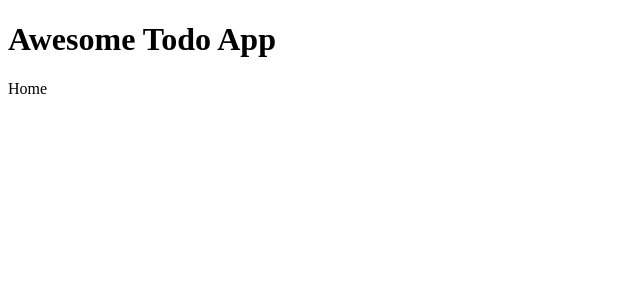
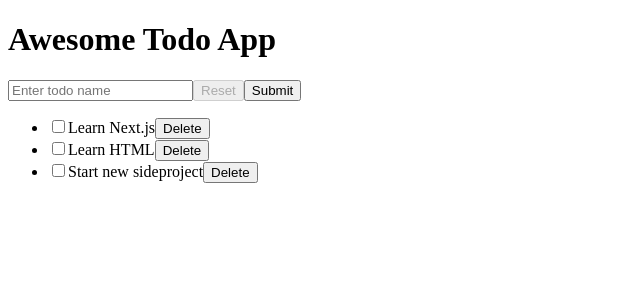
Before and after one commit to mohofo7/nextjs-todoapp, a Next.js app: page / in a window 1280 px wide. Shown: the top 300 px of the page, without its empty margins (0-640 px from the left). Built offline with nearby package versions, Linux system fonts and the light colour scheme.

Commit message:
feat: update

```diff
--- a/src/app/todo/NewTodo.tsx
+++ b/src/app/NewTodo.tsx
@@ -1,15 +1,16 @@
 "use client";
 
-import axios from 'axios';
 import { Formik, Form, Field, ErrorMessage } from 'formik';
 import { useRouter } from 'next/navigation';
 import * as Yup from 'yup';
-import '../../styles/todo.css';
+import '../styles/todo.css';
 
-async function addTodo(name: string) {
-  await axios.post(`/api/todo/add`, {
-    body: JSON.stringify({ name })
+async function addTodo(name: string, refresh: () => void) {
+  await fetch(`http://127.0.0.1:3000/api/todo/add`, {
+    method: "POST",
+    body: JSON.stringify({ name }),
   });
+  refresh();
 }
 
 const NewTodo = () => {
@@ -18,8 +19,7 @@ const NewTodo = () => {
     <Formik
       initialValues={{ name: "" }}
       onSubmit={async values => {
-        await addTodo(values.name);
-        refresh();
+        await addTodo(values.name, refresh);
       }}
       validationSchema={Yup.object().shape({
         name: Yup.string()
--- a/src/app/todo/TodoItem.tsx
+++ b/src/app/TodoItem.tsx
@@ -1,19 +1,21 @@
 "use client";
 
 import { TodoI } from "@/types";
-import axios from "axios";
 import { useRouter } from "next/navigation";
 import { FC } from "react";
 
 async function updateTodo(id: string, isDone: boolean, refresh: () => void) {
-  await axios.post(`/api/todo/update`, {
+  await fetch(`http://127.0.0.1:3000/api/todo/update`, {
+    method: 'POST',
     body: JSON.stringify({ id, isDone })
   });
   refresh();
 }
 
 async function deleteTodo(id: string, refresh: () => void) {
-  await axios.delete(`/api/todo/delete?id=${id}`);
+  await fetch(`http://127.0.0.1:3000/api/todo/delete?id=${id}`, {
+    method: 'DELETE'
+  });
   refresh();
 }
 
--- a/src/app/page.tsx
+++ b/src/app/page.tsx
@@ -1,9 +1,33 @@
-import React from 'react'
+import { TodoI } from '@/types';
+import NewTodo from './NewTodo';
+import TodoItem from './TodoItem';
 
-const Home = () => {
+const getTodos = async (): Promise<{ todos: TodoI[] }> => {
+  const res = await fetch(`http://127.0.0.1:3000/api/todo/list`, {
+    next: {
+      revalidate: 10
+    }
+  });
+  return res.json()
+}
+
+export default async function Todo() {
+
+
+  const { todos } = await getTodos();
+
   return (
-    <div>Home</div>
+    <div>
+      <NewTodo />
+      <div>
+        <ul>
+          {todos.map((todo) => (
+            <li key={todo.id}>
+              <TodoItem todo={todo} />
+            </li>
+          ))}
+        </ul>
+      </div>
+    </div>
   )
 }
-
-export default Home
```
Also changed, not shown: src/app/todo/TodoList.tsx (deleted, +0 -36 lines), src/app/todo/page.tsx (deleted, +0 -12 lines), 1 other file (tests, documents, lock files or other folders).
